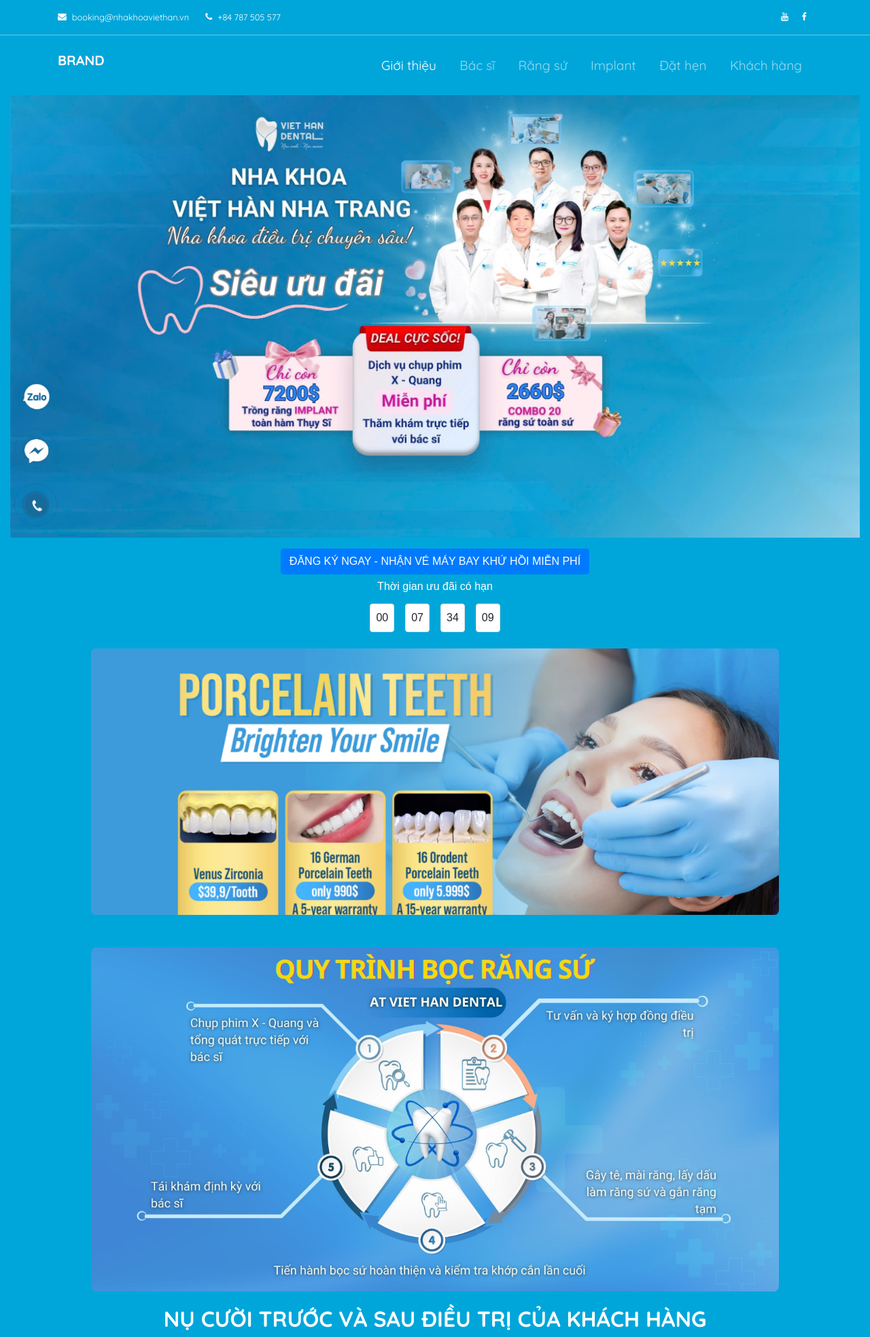
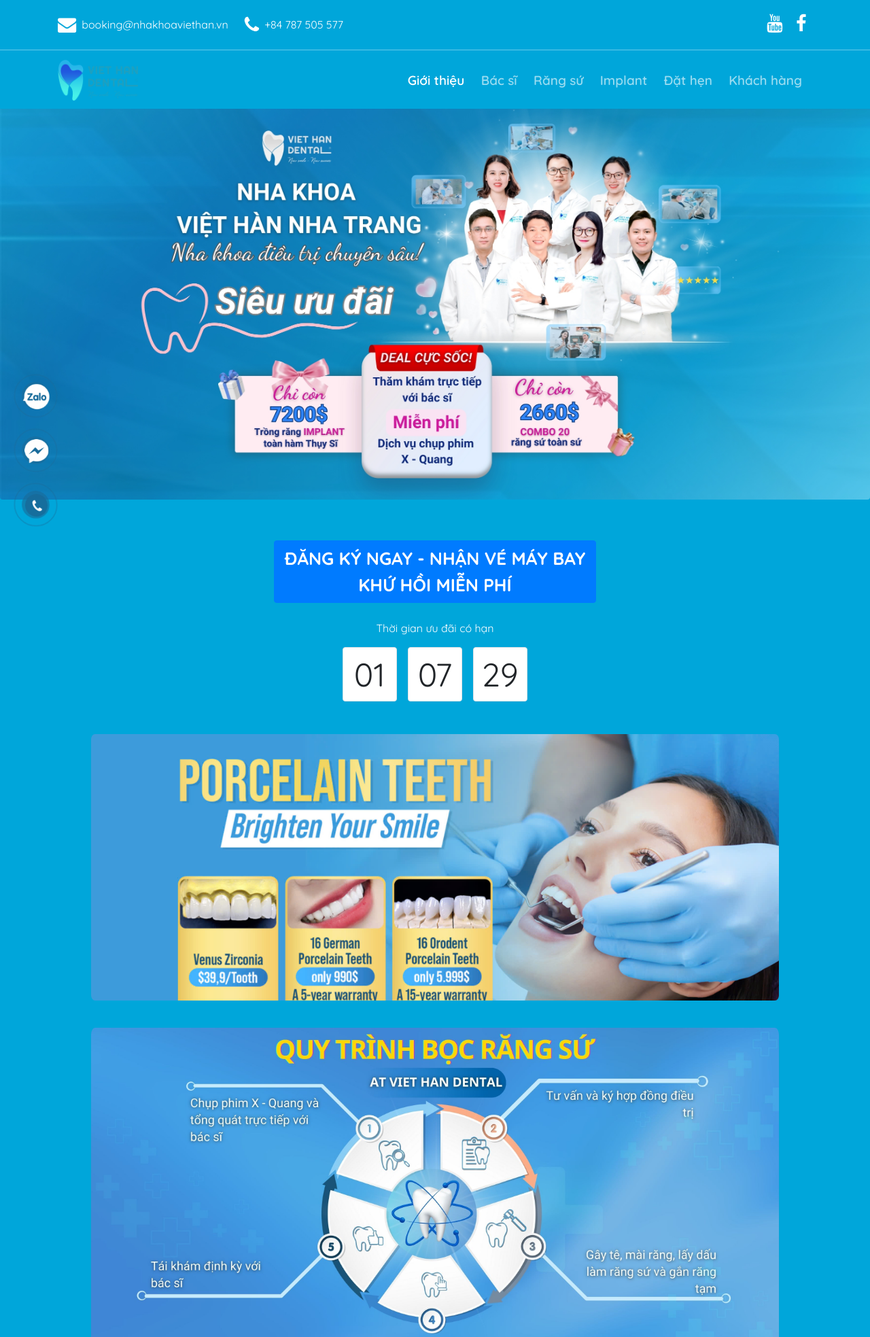
Before and after one commit to NguyenBuiNhatHung/landingpage_nkvh, a PHP site: page /view/home/home.php in a window 1280 px wide. Shown: the top 1967 px of the page at 68% size. Run offline with PHP 8.4, Linux system fonts and the light colour scheme; some libraries are stand-ins or nearby versions; some web fonts are replaced.

Commit message:
update full

```diff
--- a/asset/css/style.php
+++ b/asset/css/style.php
@@ -80,11 +80,12 @@ a {
       font-weight: 500; }
     .site-navbar .site-navigation .site-menu > li {
       display: inline-block;
-      padding: 10px 5px; }
+       }
       .site-navbar .site-navigation .site-menu > li > a {
         padding: 20px 10px;
         color: rgba(255, 255, 255, 0.6);
         font-size: 19px;
+        font-weight: 600;
         text-decoration: none !important; }
         .site-navbar .site-navigation .site-menu > li > a.active {
           color: #fff; }
--- a/view/info/banner.php
+++ b/view/info/banner.php
@@ -1,23 +1,99 @@
-<img class="d-none d-md-block col-12 animate__animated animate__fadeInUp rounded" src="../../asset/images/banner.jpg" alt="">
-<img class="d-block d-md-none col-12 animate__animated animate__fadeInUp rounded" src="../../asset/images/banner_dt.jpg" alt="">
+<style>
+    .nk-banner{
+        width: 100%;
+        padding-top: 20px;
+    }
+    .time-line div {
+        font-size: 3rem;
+        width: 80px;
+        height: 80px;
+        display: flex;
+        justify-content: center;
+        align-items: center;
+    }
+    #nk-title-dk{
+        font-size: 26px;
+        margin-top: 20px;
+        font-weight: 700;
+    }
+    @media (max-width: 768px) {
+        #nk-title-dk{
+            font-size: 15px;
+        }
+        .time-line div {
+            font-size: 2rem;
+            width: 60px;
+            height: 60px;
+        }
+    }
+
+    @media (max-width: 576px) {
+        #nk-title-dk{
+            font-size: 15px;
+        }
+        .time-line div {
+            font-size: 1rem;
+            width: 40px;
+            height: 40px;
+
+        }
+        .nk-banner{
+            padding-top: 35px;
+        }
+    }
+    #gioithieu{
+        padding-top: 40px;
+    }
+    #nk-uudai{
+        margin-top: 20px;
+        margin-bottom: 10px;
+    }
+
+</style>
+
+<img class="nk-banner d-none d-md-block animate__animated animate__fadeInUp rounded" src="../../asset/images/banner.jpg" alt="">
+<img class="nk-banner d-block d-md-none animate__animated animate__fadeInUp rounded" src="../../asset/images/banner_dt.jpg" alt="">
 
 
-<div id="gioithieu" class="pb-3 fadeInUp pt-3">
+<div id="gioithieu" class=" fadeInUp">
     <div id="dk"
         class="col-9 col-md-5 row justify-content-center wow fadeInLeft mx-auto d-flex align-items-center justify-content-center margin-vertical">
         <div class="col-12 col-md-auto mb-2 text-center">
-            <a href="#dathen" style="font-family: Arial, Helvetica, sans-serif;"
-                class="btn btn-primary  fadeInUp button-submit animate__animated animate__fadeInLeft">ĐĂNG
+            <a id="nk-title-dk" href="#dathen"
+                class=" btn btn-primary fadeInUp button-submit animate__animated animate__fadeInLeft">ĐĂNG
                 KÝ NGAY - NHẬN VÉ MÁY BAY KHỨ HỒI MIỄN PHÍ</a>
         </div>
         <div class="col-12 col-md-auto text-center">
-            <p style="font-family:Arial, Helvetica, sans-serif ;" class="h6 animate__animated animate__fadeInLeft">Thời gian ưu đãi có hạn</p>
-            <div style="font-family:Arial, Helvetica, sans-serif ;" class="d-flex flex-row justify-content-center time-line animate__animated animate__fadeInLeft">
-                <div class="p-2 border rounded bg-white m-2">00</div>
-                <div class="p-2 border rounded bg-white m-2">07</div>
-                <div class="p-2 border rounded bg-white m-2">34</div>
-                <div class="p-2 border rounded bg-white m-2">09</div>
+            <p id="nk-uudai" class="h6 animate__animated animate__fadeInLeft">Thời gian ưu đãi có hạn</p>
+            <div class="d-flex flex-row justify-content-center time-line animate__animated animate__fadeInLeft">
+                <div class="p-2 border rounded bg-white m-2" id="hours">00</div>
+                <div class="p-2 border rounded bg-white m-2" id="minutes">00</div>
+                <div class="p-2 border rounded bg-white m-2" id="seconds">00</div>
             </div>
         </div>
     </div>
 </div>
+
+    <script>
+        // Thời gian đếm ngược (ví dụ: 1 giờ, 7 phút, 34 giây)
+        let countdown = 3600 + 420 + 34; // Tổng thời gian tính bằng giây
+
+        function updateCountdown() {
+            const hours = Math.floor(countdown / 3600);
+            const minutes = Math.floor((countdown % 3600) / 60);
+            const seconds = countdown % 60;
+
+            document.getElementById('hours').innerText = String(hours).padStart(2, '0');
+            document.getElementById('minutes').innerText = String(minutes).padStart(2, '0');
+            document.getElementById('seconds').innerText = String(seconds).padStart(2, '0');
+
+            if (countdown > 0) {
+                countdown--;
+            } else {
+                clearInterval(interval);
+                alert("Thời gian ưu đãi đã kết thúc!");
+            }
+        }
+
+        const interval = setInterval(updateCountdown, 1000);
+    </script>
--- a/view/info/bayve.php
+++ b/view/info/bayve.php
@@ -1,4 +1,7 @@
 <style>
+    .bayve{
+        font-weight: 600;
+    }
     @media screen and (max-width: 768px) {
 
     }
@@ -13,16 +16,16 @@
     <img class="w-100 h-100" src="../../asset/images/kientao.png" alt=""
         style="object-fit: cover; position: absolute; top: 0; left: 0; z-index: 1;">
     <div class="overlay position-absolute w-100 h-100"
-        style="background: rgba(255, 255, 255, 0.5); top: 0; left: 0; z-index: 2;"></div>
+        style="background: rgba(255, 255, 255, 0.8); top: 0; left: 0; z-index: 2;"></div>
     <div class="container position-relative text-center text-black mt-5" style="z-index: 3;">
-        <h4 class=" mt-5">BAY VỀ VIỆT NAM KIẾN TẠO NỤ
+        <h4 class="bayve mt-5">BAY VỀ VIỆT NAM KIẾN TẠO NỤ
             CƯỜI
             RẶNG RỠ CÙNG NHA KHOA VIỆT HÀN</h4>
-        <p class="lead mt-5 text-dark">Đặt lịch hẹn tư vấn chuyên sâu và thăm khám miễn phí với
+        <p class="bayve lead mt-5 text-dark">Đặt lịch hẹn tư vấn chuyên sâu và thăm khám miễn phí với
             các
             chuyên
             gia nha khoa hàng đầu của chúng tôi tại đây!</p>
-        <a href="#dathen" style="margin-top: 30px; color:white; height: 50px;" class="btn btn-primary btn-lg">LIÊN HỆ TƯ VẤN
+        <a href="#dathen" style="margin-top: 30px; color:white; height: 50px;" class="bayve btn btn-primary btn-lg">LIÊN HỆ TƯ VẤN
             MIỄN PHÍ</a>
     </div>
 </div>
--- a/view/info/cotloi.php
+++ b/view/info/cotloi.php
@@ -3,6 +3,8 @@
         color:white;
         font-size: 2rem;
         font-weight: 1000;
+        padding-top: 40px;
+        padding-bottom: 20px;
     }
     .cl{
         color:rgb(0, 166, 218);
@@ -12,44 +14,55 @@
     }
     @media screen and (max-width: 768px) {
         #text-cl {
-            font-size: 1.7rem; /* Kích thước chữ lớn hơn */
+            font-size: 1.7rem;
         }
 
         .cl{
-            color:rgb(0, 166, 218);
+            min-height: 280px;
+        }
+        .nk-title-cl{
+            font-size: 15px;
         }
     }
 
     @media screen and (max-width: 465px) {
         #text-cl {
-            font-size: 1.2rem; /* Kích thước chữ lớn hơn */
+            font-size: 1.2rem;
         }
+        .cl{
+            color:rgb(0, 166, 218);
+            min-height: 100px;
+        }
+        .nk-title-cl{
+            font-size: 20px;
+        }
+
     }
 </style>
 <div class="pb-5 text-center mt-3 mt-md-5 col-12 wow animate__animated animate__fadeInLeft">
     <p id="text-cl">5 GIÁ TRỊ CỐT LÕI TẠI NHA KHOA VIỆT HÀN</p>
     <div class="owl-carousel owl-cl col-10 mx-auto">
         <div class="cl border bg-white p-3 shadow cl custom-margin">
-            <h5 style="font-family: Arial, Helvetica, sans-serif;">1. Chuyên môn hàng đầu</h5>
+            <h5 class="nk-title-cl">1. Chuyên môn hàng đầu</h5>
             Chúng tôi tự hào vì 100% bác sĩ tại Nha Khoa Việt Hàn đều là những
                 chuyên gia chính quy chuyên khoa Răng Hàm Mặt. Điều này đảm bảo rằng mỗi dịch vụ chúng tôi cung cấp đều đạt tiêu chuẩn y tế cao nhất, mang lại sự an tâm cho khách hàng.
         </div>
         <div class="cl border bg-white p-3 shadow cl custom-margin">
-            <h5 style="font-family: Arial, Helvetica, sans-serif;">2. Sức khỏe bệnh nhân là ưu tiên tuyệt đối</h5>
+            <h5 class="nk-title-cl">2. Sức khỏe bệnh nhân là ưu tiên tuyệt đối</h5>
             Chúng tôi luôn đặt sức khỏe và sự an toàn của bệnh nhân lên hàng đầu.
                 Mọi quyết định, mọi hành động đều hướng tới việc mang lại giải pháp điều trị tốt nhất cho khách hàng.
         </div>
         <div class="cl border bg-white p-3 shadow cl custom-margin">
-            <h5 style="font-family: Arial, Helvetica, sans-serif;">3. Tận tâm và trung thực</h5>
+            <h5 class="nk-title-cl">3. Tận tâm và trung thực</h5>
             Chúng tôi cam kết phục vụ khách hàng với sự chân thành, minh bạch. Chăm sóc khách hàng như chính người thân trong gia đình mình.
         </div>
         <div class="cl border bg-white p-3 shadow cl custom-margin">
-            <h5 style="font-family: Arial, Helvetica, sans-serif;">4. Luôn đổi mới và phát triển</h5>
+            <h5 class="nk-title-cl">4. Luôn đổi mới và phát triển</h5>
             Chúng tôi không ngừng học hỏi, cải tiến trang thiết bị và công nghệ.
                 Nâng cao năng lực bản thân để đáp ứng nhu cầu ngày càng cao của khách hàng và thị trường.
         </div>
         <div class="cl border bg-white p-3 shadow cl custom-margin">
-            <h5 style="font-family: Arial, Helvetica, sans-serif;">5. Đề cao trách nhiệm xã hội</h5>
+            <h5 class="nk-title-cl">5. Đề cao trách nhiệm xã hội</h5>
            Chúng tôi tự hào khi được đóng góp tích cực vào cộng đồng và xã hội. Bằng việc thực hiện các hoạt động
                 thiện nguyện, chia sẻ yêu thương với những hoàn cảnh khó khăn.
         </div>
--- a/view/info/doingu.php
+++ b/view/info/doingu.php
@@ -34,6 +34,8 @@
         color:white;
         font-size: 2rem;
         font-weight: 1000;
+        padding-top: 40px;
+        padding-bottom: 20px;
     }
     @media (max-width: 768px) {
         .team-content-bs{
--- a/view/info/implant.php
+++ b/view/info/implant.php
@@ -1,9 +1,10 @@
 <style>
     .img-imp{
         border-radius: 2%;
+        margin-top: 40px;
     }
 </style>
 <div id="implant" class="col-12 text-center">
     <img class="img-imp col-12 col-md-10 wow animate__animated animate__fadeInUp" src="../../asset/images/implant.jpg" alt="">
-    <img class="img-imp col-12 col-md-10 wow animate__animated animate__fadeInUp mt-lg-5 mt-3" src="../../asset/images/implant2.jpg" alt="">
+    <img class="img-imp col-12 col-md-10 wow animate__animated animate__fadeInUp" src="../../asset/images/implant2.jpg" alt="">
 </div>
--- a/view/info/kinhnghiem.php
+++ b/view/info/kinhnghiem.php
@@ -30,6 +30,10 @@
     .kn{
         color: red;
         font-size: 20px;
+    }
+
+    #kinhnghiem{
+        padding-top: 70px;
     }
 
     @media (max-width: 1200px) {
@@ -88,8 +92,8 @@
         }
     }
 </style>
-<div class="col-12 mt-3 mt-lg-5">
-    <div class="container">
+<div class="col-12">
+    <div id="kinhnghiem" class="container">
         <div class="info-banner row justify-content-between">
             <div class="info-item col-4 col-lg-2 wow animate__animated animate__fadeInLeft">
                 <div class="info-icon"> <i class="fas fa-users icon"></i> </div>
--- a/view/info/nucuoi.php
+++ b/view/info/nucuoi.php
@@ -1,9 +1,29 @@
-<div class="team text-center">
-    <div class="container py-3">
+<style>
+    #nk-title-rs{
+        color:white;
+        font-size: 2rem;
+        font-weight: 1000;
+        padding-top: 40px;
+        padding-bottom: 4px;
+    }
+    @media (max-width: 768px) {
+        #nk-title-rs {
+            font-size: 1.7rem;
+        }
+
+    }
+    @media (max-width: 576px) {
+        #nk-title-rs {
+            font-size: 1.2rem;
+        }
+    }
+</style>
+<div class="nk-rangsu team text-center">
+    <div class="container">
         <div class="section-title fadeInUp">
-            <p id="text-dn">NỤ CƯỜI TRƯỚC VÀ SAU ĐIỀU TRỊ CỦA KHÁCH HÀNG</p>
+            <p id="nk-title-rs">NỤ CƯỜI TRƯỚC VÀ SAU ĐIỀU TRỊ CỦA KHÁCH HÀNG RĂNG SỨ</p>
         </div>
-        <div class="owl-carousel owl-bs mb-3">
+        <div class="owl-carousel owl-bs">
             <div class="item">
                 <div class="team-item rounded overflow-hidden">
                     <div class="team-img rounded-top h-100">
--- a/view/info/nucuoi_imp.php
+++ b/view/info/nucuoi_imp.php
@@ -1,9 +1,29 @@
+<style>
+    #nk-titile-imp{
+        color:white;
+        font-size: 1.8rem;
+        font-weight: 1000;
+        padding-top: 40px;
+        padding-bottom: 4px;
+    }
+    @media (max-width: 768px) {
+        #nk-titile-imp {
+            font-size: 1.7rem;
+        }
+
+    }
+    @media (max-width: 576px) {
+        #nk-titile-imp {
+            font-size: 1.2rem;
+        }
+    }
+</style>
 <div class="team text-center">
-    <div class="container py-3">
+    <div class="container">
         <div class="section-title fadeInUp">
-            <p id="text-dn">NỤ CƯỜI TRƯỚC VÀ SAU ĐIỀU TRỊ CỦA KHÁCH HÀNG</p>
+            <p id="nk-titile-imp">NỤ CƯỜI TRƯỚC VÀ SAU ĐIỀU TRỊ CỦA KHÁCH HÀNG TRỒNG RĂNG IMPLANT</p>
         </div>
-        <div class="owl-carousel owl-bs mb-3">
+        <div class="owl-carousel owl-bs">
             <div class="item">
                 <div class="team-item rounded overflow-hidden">
                     <div class="team-img rounded-top h-100">
--- a/view/info/rangsu.php
+++ b/view/info/rangsu.php
@@ -2,8 +2,11 @@
     .img-rs{
         border-radius: 2%;
     }
+    .rangsu{
+        margin-top: 40px;
+    }
 </style>
 <div id="rangsu" class="col-12 text-center">
-    <img class="img-rs col-12 col-md-10 wow animate__animated animate__fadeInUp" src="../../asset/images/rang-su.jpg" alt="">
-    <img class="img-rs col-12 col-md-10 wow animate__animated animate__fadeInUp mt-lg-5 mt-3" src="../../asset/images/quytrinh.jpg" alt="">
+    <img class="rangsu img-rs col-12 col-md-10 wow animate__animated animate__fadeInUp" src="../../asset/images/rang-su.jpg" alt="">
+    <img class="rangsu img-rs col-12 col-md-10 wow animate__animated animate__fadeInUp" src="../../asset/images/quytrinh.jpg" alt="">
 </div>
--- a/view/info/taisao.php
+++ b/view/info/taisao.php
@@ -70,6 +70,7 @@
         color:white;
         font-size: 2rem;
         font-weight: 1000;
+        padding-top: 40px;
     }
 
     @media screen and (max-width: 768px) {
--- a/view/info/video.php
+++ b/view/info/video.php
@@ -26,6 +26,8 @@
         color:white;
         font-size: 2rem;
         font-weight: 1000;
+        padding-top: 40px;
+        padding-bottom: 4px;
     }
     @media screen and (max-width: 768px) {
         #text-tn {
--- a/view/layout/layout_home.php
+++ b/view/layout/layout_home.php
@@ -11,6 +11,29 @@
 <link rel="stylesheet" href="https://cdnjs.cloudflare.com/ajax/libs/animate.css/4.1.1/animate.min.css"/>
 <?php require "../../asset/css/style.php"; ?>
 
+<style>
+    .hd-icon{
+        font-size: 1.7rem;
+    }
+    .hd-titile{
+        font-size: 16px;
+    }
+    #nk-menu-text{
+        align-items: center;
+    }
+    #nk-logo{
+        height: 60px;
+    }
+    #nk-menu{
+        padding-top: 10px;
+        padding-bottom: 10px;
+    }
+    @media (max-width: 576px) {
+        #nk-logo{
+            height: 45px;
+        }
+    }
+</style>
 <body>
 
     <div class="site-mobile-menu site-navbar-target">
@@ -29,19 +52,19 @@
                     <div class="col-6">
                         <div class="d-flex mr-auto">
                             <a href="#" class="d-flex align-items-center mr-4">
-                                <span class="icon-envelope mr-2"></span>
-                                <span class="d-none d-md-inline-block">booking@nhakhoaviethan.vn</span>
+                                <span class="hd-icon icon-envelope mr-2"></span>
+                                <span class="hd-titile d-none d-lg-inline-block">booking@nhakhoaviethan.vn</span>
                             </a>
                             <a href="#" class="d-flex align-items-center mr-auto">
-                                <span class="icon-phone mr-2"></span>
-                                <span class="d-none d-md-inline-block">+84 787 505 577</span>
+                                <span class="hd-icon icon-phone mr-2"></span>
+                                <span class="hd-titile d-none d-lg-inline-block">+84 787 505 577</span>
                             </a>
                         </div>
                     </div>
                     <div class="col-6 text-right">
                         <div class="mr-auto">
-                            <a href="https://www.youtube.com/channel/UCQyVTyBNw_IhF2Dnmpd33NA" class="p-2 pl-0"><span class="icon-youtube"></span></a>
-                            <a href="https://www.facebook.com/NhakhoaVietHanNhaTrangKhanhHoa/" class="p-2 pl-0"><span class="icon-facebook"></span></a>
+                            <a href="https://www.youtube.com/channel/UCQyVTyBNw_IhF2Dnmpd33NA" class="hd-icon p-2 pl-0"><span class="icon-youtube"></span></a>
+                            <a href="https://www.facebook.com/NhakhoaVietHanNhaTrangKhanhHoa/" class="hd-icon p-2 pl-0"><span class="icon-facebook"></span></a>
                             <!-- <a href="#" class="p-2 pl-0"><span class="icon-linkedin"></span></a> -->
                             <!-- <a href="#" class="p-2 pl-0"><span class="icon-instagram"></span></a> -->
                         </div>
@@ -50,17 +73,17 @@
             </div>
         </div>
 
-        <div class="site-navbar site-navbar-target js-sticky-header">
+        <div id="nk-menu" class="site-navbar site-navbar-target js-sticky-header">
             <div class="container">
                 <div class="row align-items-center">
                     <div class="col-2">
-                        <h1 class="my-0 site-logo"><a href="index.html">Brand</a></h1>
+                        <a href="../../index.php"><img id="nk-logo" src="../../asset/images/logo.jpg" alt=""></a>
                     </div>
                     <div class="col-10">
                         <nav class="site-navigation text-right" role="navigation">
                             <div class="container">
                             <div class="d-inline-block d-lg-none ml-md-0 mr-auto py-3"><a href="#" class="site-menu-toggle js-menu-toggle text-white"><span class="icon-menu h3"></span></a></div>
-                                <ul class="site-menu main-menu js-clone-nav d-none d-lg-block">
+                                <ul id="nk-menu-text" class="site-menu main-menu js-clone-nav d-none d-lg-block">
                                     <li class="active"><a href="#gioithieu" class="nav-link">Giới thiệu</a></li>
                                     <li><a href="#bacsi" class="nav-link">Bác sĩ</a></li>
                                     <!-- <li class="has-children">
```
Also changed, not shown: other parts of view/info/doingu.php (+26 -25 lines), asset/images/banner.jpg.
